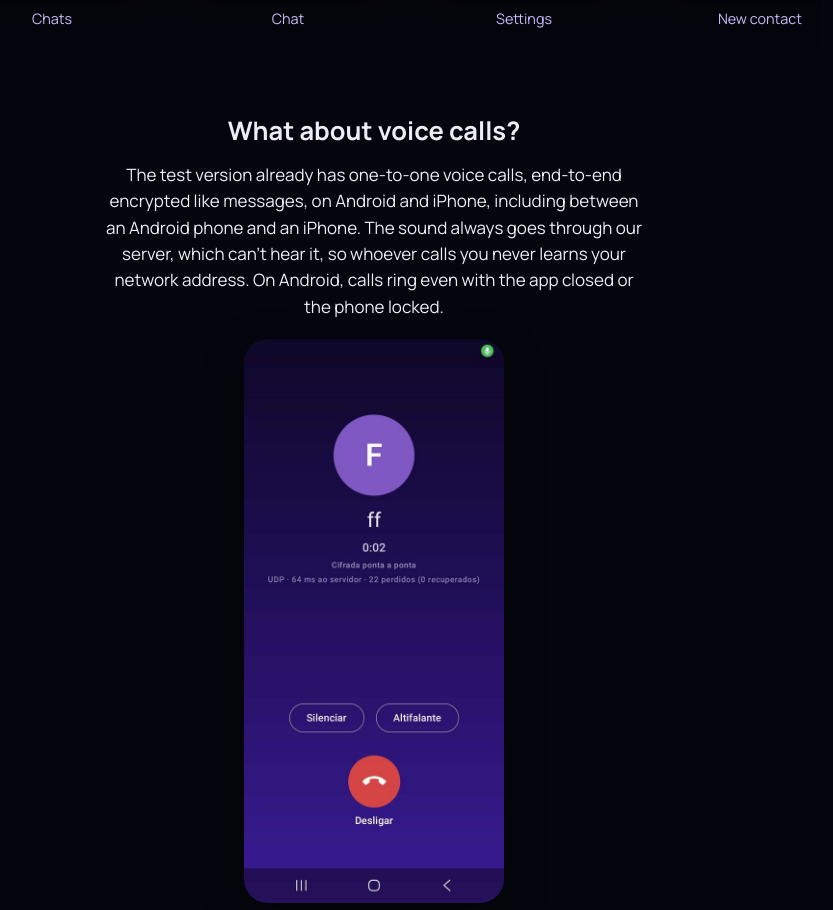
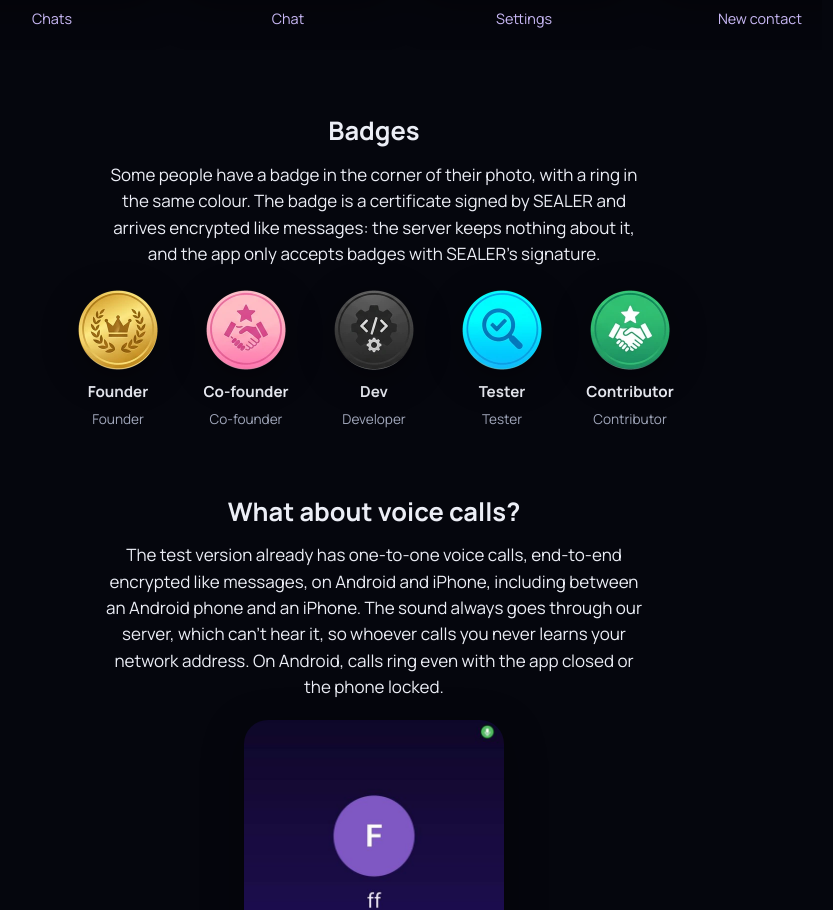
Before and after one commit to moral666/QT, a website built with Vite: page site/como-funciona.html in a window 1280 px wide. Shown: the part 1629-2539 px from the top of the page, without its empty margins (266-1099 px from the left). Built offline with nearby package versions, Linux system fonts and the light colour scheme.

Commit message:
Como funciona: seccao Medalhas com as cinco moedas dos badges
Imagens tiradas das moedas da app (badge_coin_*), em site/public/badges.
Texto em PT, EN e ES.

```diff
--- a/site/como-funciona.html
+++ b/site/como-funciona.html
@@ -195,6 +195,42 @@
         </div>
       </section>
 
+      <section class="cf-badges" aria-labelledby="bd-title">
+        <h2 id="bd-title" data-i18n="como.31">Medalhas</h2>
+        <p data-i18n="como.32">
+          Algumas pessoas têm uma medalha no canto da foto, com um aro da mesma cor. A medalha é um certificado assinado
+          pela SEALER e chega cifrada como as mensagens: o servidor não guarda nada sobre ela, e a app só aceita medalhas
+          com a assinatura da SEALER.
+        </p>
+        <ul class="cf-badges__lista">
+          <li>
+            <img src="./badges/founder.webp" width="160" height="160" loading="lazy" decoding="async" alt="" />
+            <strong>Founder</strong>
+            <span data-i18n="como.33">Fundador</span>
+          </li>
+          <li>
+            <img src="./badges/cofounder.webp" width="160" height="160" loading="lazy" decoding="async" alt="" />
+            <strong>Co-founder</strong>
+            <span data-i18n="como.34">Cofundador</span>
+          </li>
+          <li>
+            <img src="./badges/dev.webp" width="160" height="160" loading="lazy" decoding="async" alt="" />
+            <strong>Dev</strong>
+            <span data-i18n="como.35">Programador</span>
+          </li>
+          <li>
+            <img src="./badges/tester.webp" width="160" height="160" loading="lazy" decoding="async" alt="" />
+            <strong>Tester</strong>
+            <span data-i18n="como.36">Testador</span>
+          </li>
+          <li>
+            <img src="./badges/contributor.webp" width="160" height="160" loading="lazy" decoding="async" alt="" />
+            <strong>Contributor</strong>
+            <span data-i18n="como.37">Contribuidor</span>
+          </li>
+        </ul>
+      </section>
+
       <section class="cf-chamadas" aria-labelledby="ch-title">
         <h2 id="ch-title" data-i18n="como.18">E as chamadas de voz?</h2>
         <p data-i18n="como.19">
--- a/site/src/como-funciona.css
+++ b/site/src/como-funciona.css
@@ -585,3 +585,47 @@
   font-size: 0.9rem;
   color: var(--lilac);
 }
+
+/* Medalhas (badges, apps 0.9.16): as cinco moedas da app, em fila; num ecra estreito passam a duas linhas. */
+.cf-badges {
+  max-width: 44rem;
+  margin: 2.5rem auto 0;
+  text-align: center;
+}
+.cf-badges h2 {
+  margin: 0 0 0.6rem;
+}
+.cf-badges p {
+  max-width: 34rem;
+  margin: 0 auto 1.4rem;
+  line-height: 1.55;
+}
+.cf-badges__lista {
+  list-style: none;
+  margin: 0;
+  padding: 0;
+  display: flex;
+  flex-wrap: wrap;
+  justify-content: center;
+  gap: 1.25rem 1.5rem;
+}
+.cf-badges__lista li {
+  width: 6.5rem;
+  display: grid;
+  justify-items: center;
+  gap: 0.25rem;
+}
+.cf-badges__lista img {
+  width: 5rem;
+  height: 5rem;
+  margin-bottom: 0.35rem;
+  filter: drop-shadow(0 8px 18px rgba(0, 0, 0, 0.4));
+}
+.cf-badges__lista strong {
+  color: var(--ice);
+  font-size: 0.95rem;
+}
+.cf-badges__lista span {
+  color: var(--mist);
+  font-size: 0.85rem;
+}
--- a/site/src/i18n/en.js
+++ b/site/src/i18n/en.js
@@ -119,6 +119,13 @@
   'como.28': 'Message',
   'como.29': 'SERVER CAN’T READ IT',
   'como.30': 'end-to-end encrypted',
+  'como.31': 'Badges',
+  'como.32': 'Some people have a badge in the corner of their photo, with a ring in the same colour. The badge is a certificate signed by SEALER and arrives encrypted like messages: the server keeps nothing about it, and the app only accepts badges with SEALER’s signature.',
+  'como.33': 'Founder',
+  'como.34': 'Co-founder',
+  'como.35': 'Developer',
+  'como.36': 'Tester',
+  'como.37': 'Contributor',
   'como.27': 'New contact',
   'como.@5': 'SEALER home screen: purple header with the logo, the profile photo and the short ID, and the chat list.',
   'como.@6': 'A chat in SEALER: header with the contact, end-to-end encrypted, and the messages in bubbles.',
--- a/site/src/i18n/es.js
+++ b/site/src/i18n/es.js
@@ -119,6 +119,13 @@
   'como.28': 'Mensaje',
   'como.29': 'EL SERVIDOR NO LEE',
   'como.30': 'cifrado de extremo a extremo',
+  'como.31': 'Medallas',
+  'como.32': 'Algunas personas tienen una medalla en la esquina de la foto, con un aro del mismo color. La medalla es un certificado firmado por SEALER y llega cifrada como los mensajes: el servidor no guarda nada sobre ella, y la app solo acepta medallas con la firma de SEALER.',
+  'como.33': 'Fundador',
+  'como.34': 'Cofundador',
+  'como.35': 'Programador',
+  'como.36': 'Tester',
+  'como.37': 'Colaborador',
   'como.27': 'Nuevo contacto',
   'como.@5': 'Pantalla de inicio de SEALER: cabecera morada con el logo, la foto de perfil y el ID abreviado, y la lista de chats.',
   'como.@6': 'Un chat en SEALER: cabecera con el contacto, cifrado de extremo a extremo, y los mensajes en burbujas.',
```
Also changed, not shown: site/public/badges/cofounder.webp (added), site/public/badges/contributor.webp (added), site/public/badges/dev.webp (added), site/public/badges/founder.webp (added), site/public/badges/tester.webp (added).
